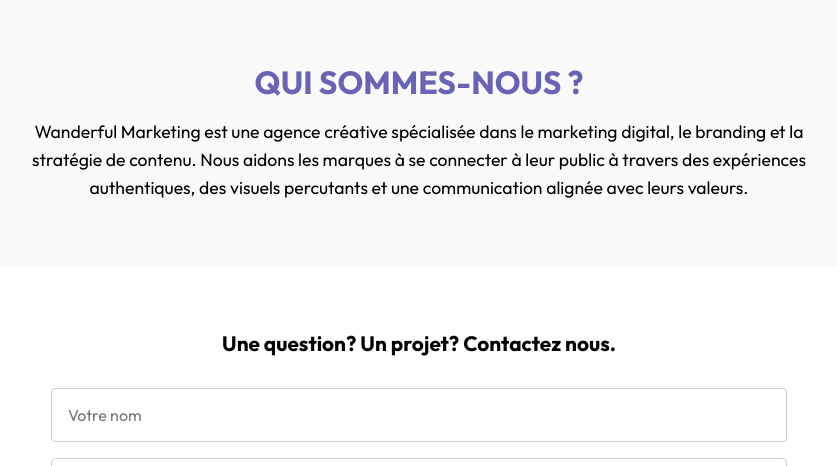
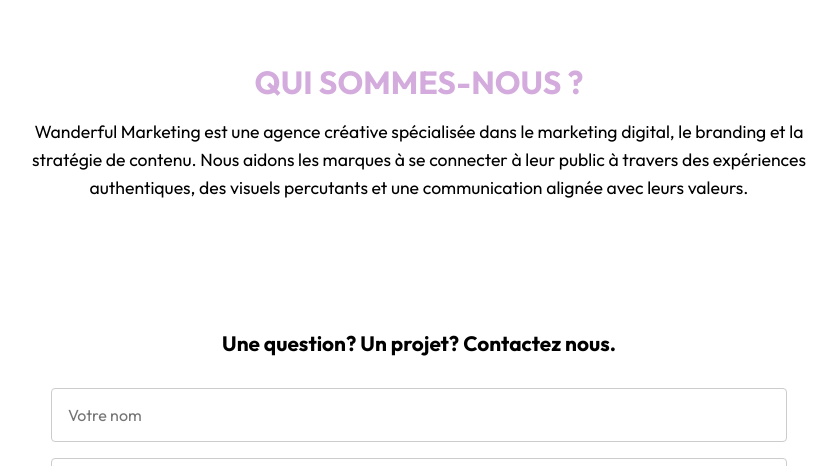
Before and after one commit to WanderfulMarketing/wanderful-marketing, a plain HTML site: page index.html in a window 1280 px wide. Shown: the part 802-1268 px from the top of the page, without its empty margins (221-1058 px from the left). Drawn offline with Linux system fonts and the light colour scheme.

Commit message:
Update index.html

```diff
--- a/index.html
+++ b/index.html
@@ -3,7 +3,7 @@
 <head>
   <meta charset="UTF-8" />
   <meta name="viewport" content="width=device-width, initial-scale=1.0"/>
-  <title>Wanderful | Marketing Agency</title>
+  <title>© Wanderful | Marketing Agency</title>
   <link href="https://fonts.googleapis.com/css2?family=Outfit:wght@400;700&display=swap" rel="stylesheet"/>
   <style>
     :root {
@@ -95,7 +95,7 @@
 
     .about-section {
   padding: 4rem 2rem;
-  background-color: #fafafa;
+  background-color: #fff; /* Fond blanc */
 }
 
 .about-container {
@@ -107,7 +107,7 @@
 .about-container h3 {
   font-family: var(--font);
   font-size: 2rem;
-  color: var(--accent);
+  color: var(--primary); /* Violet clair */
   margin-bottom: 1rem;
   text-transform: uppercase;
   font-weight: 700;
@@ -119,6 +119,7 @@
   color: var(--text);
   line-height: 1.6;
 }
+
 
     .contact-section {
       max-width: 800px;
```
